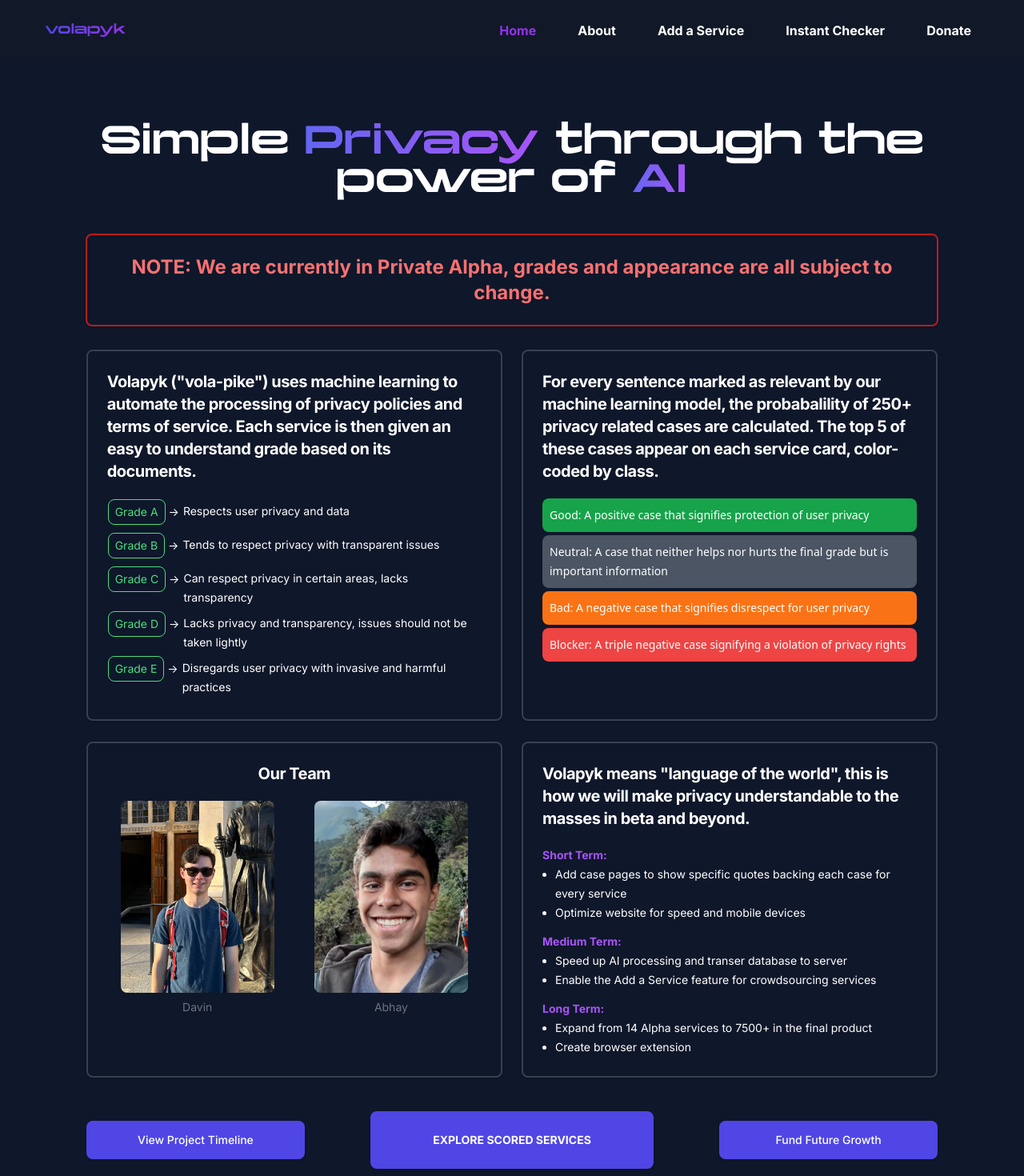
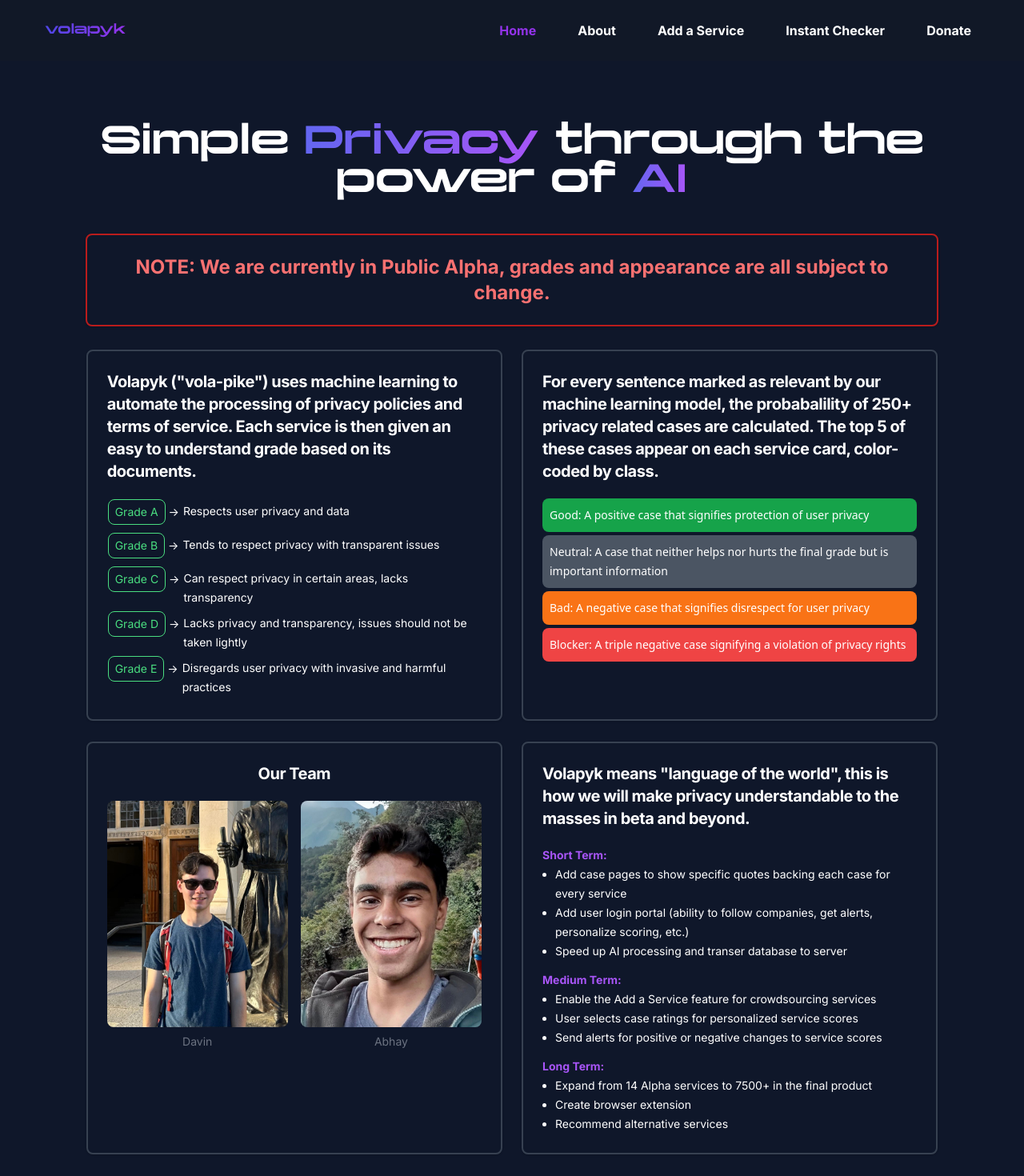
Before and after one commit to abhayrcodes/volapyk-web, a Next.js app: page /about in a window 1280 px wide. Shown: the top 1470 px of the page at 80% size. Built offline with nearby package versions, Linux system fonts and the light colour scheme.

Commit message:
roadmap and log update

```diff
--- a/app/about/page.tsx
+++ b/app/about/page.tsx
@@ -97,11 +97,11 @@
       </p>
       <div className='flex'>
         <figure className="w-1/2 mr-2">
-          <img className="max-h-60 max-w-full rounded-lg mx-auto" src="/images/davin.jpeg" alt="image description"></img>
+          <img className="max-h-80 max-w-full rounded-lg mx-auto" src="/images/davin.jpeg" alt="image description"></img>
           <figcaption className="mt-2 text-sm text-center text-gray-500 dark:text-gray-400">Davin</figcaption>
         </figure>
         <figure className="w-1/2 ml-2">
-          <img className="max-h-60 max-w-full rounded-lg mx-auto" src="/images/abhay.jpeg" alt="image description"></img>
+          <img className="max-h-80 max-w-full rounded-lg mx-auto" src="/images/abhay.jpeg" alt="image description"></img>
           <figcaption className="mt-2 text-sm text-center text-gray-500 dark:text-gray-400">Abhay</figcaption>
         </figure>
       </div>
@@ -116,17 +116,20 @@
       <p className='font-bold text-purple-500'>Short Term:</p>
       <ul className='pl-4 mb-3 list-disc w-full'>
         <li>Add case pages to show specific quotes backing each case for every service</li>
-        <li>Optimize website for speed and mobile devices</li>
+        <li>Add user login portal (ability to follow companies, get alerts, personalize scoring, etc.)</li>
+        <li>Speed up AI processing and transer database to server</li>
       </ul>
       <p className='font-bold text-purple-500'>Medium Term:</p>
       <ul className='pl-4 mb-3 list-disc w-full'>
-        <li>Speed up AI processing and transer database to server</li>
         <li>Enable the Add a Service feature for crowdsourcing services</li>
+        <li>User selects case ratings for personalized service scores</li>
+        <li>Send alerts for positive or negative changes to service scores</li>
       </ul>
       <p className='font-bold text-purple-500'>Long Term:</p>
       <ul className='pl-4 list-disc w-full'>
         <li>Expand from 14 Alpha services to 7500+ in the final product</li>
         <li>Create browser extension</li>
+        <li>Recommend alternative services</li>
       </ul>
     </div>
   );
@@ -148,7 +151,7 @@
               </span>
             </h1>
             <div className="border-2 transition ease-in-out mb-7 block p-6 rounded-lg text-white shadow border-red-700">
-              <p className='text-red-400 font-bold text-center text-2xl'>NOTE: We are currently in Private Alpha, grades and appearance are all subject to change.</p>
+              <p className='text-red-400 font-bold text-center text-2xl'>NOTE: We are currently in Public Alpha, grades and appearance are all subject to change.</p>
             </div>
 
             <table className="w-full gap-4 mb-4 text-sm leading-6 hidden lg:grid">
```
Also changed, not shown: public/docs/Log_of_Project_Changes.txt.
